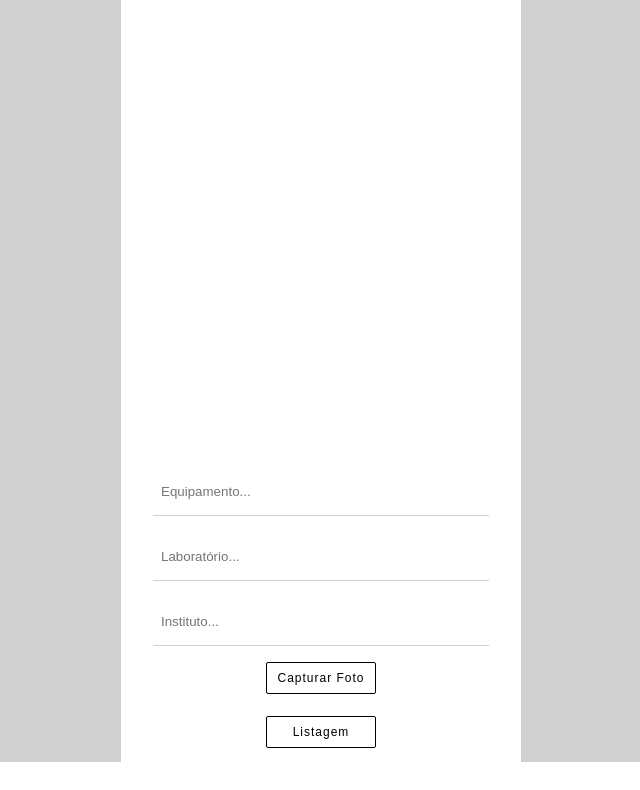
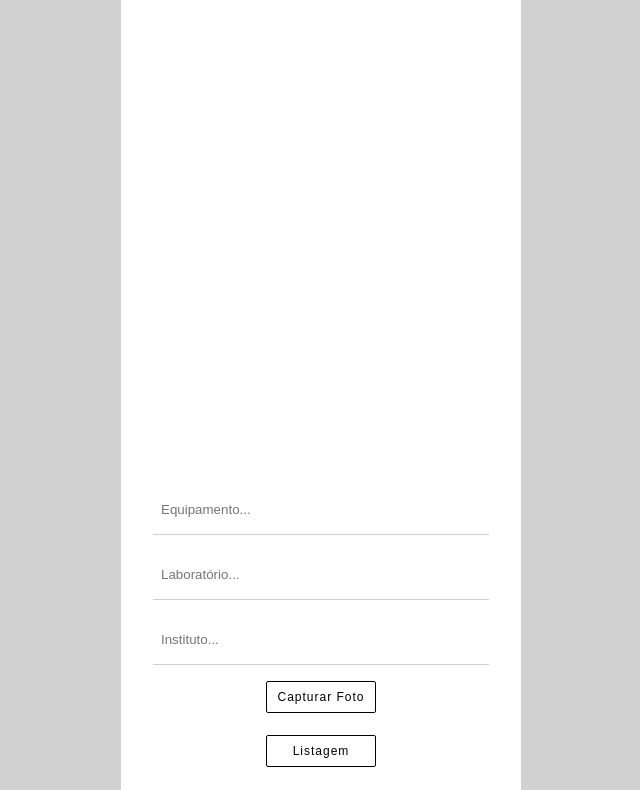
Before and after one commit to marianasantiagobarbieri/camera-pwa, a website built with Vite: page index.html in a window 1280 px wide. Shown: the part 198-988 px from the top of the page, without its empty margins (319-959 px from the left). Built offline with nearby package versions, Linux system fonts and the light colour scheme; no server answers; a web font is replaced by a local one.

Commit message:
uptade css 2

```diff
--- a/css/style.css
+++ b/css/style.css
@@ -9,7 +9,6 @@ html, body{
 }
 
 .LoginBox {
-    height: 120vh;
     background: rgb(209, 209, 209);
     text-align: center;
     display: flex;
@@ -30,6 +29,15 @@ html, body{
     align-items: center;
     box-shadow: #0000;
 }
+
+.LoginForm {
+    width: 100%;
+    display: flex;
+    flex-direction: column;
+    align-items: center;
+    justify-content: center;
+}
+
 
 .LoginInput {
     height: 48px;
--- a/index.html
+++ b/index.html
@@ -16,8 +16,9 @@
 
   <div class="LoginBox">
     <div class="LoginContainer">
-   <h1>Aplicação para Patrimônios Públicos</h1>
+     <h1>Aplicação para Patrimônios Públicos</h1>
 
+   <div class="LoginForm">
     <video id="video" width="400" height="480" autoplay></video>
 
     <input type="text" placeholder="Equipamento..." id="equipamento" class="LoginInput"/> <span class="LoginSpam"></span>
@@ -35,6 +36,7 @@
     <div id="resultados"></div>
    </div>
 
+  </div> <!-- LoginForm-->
   </div>
 </div>
 
```
